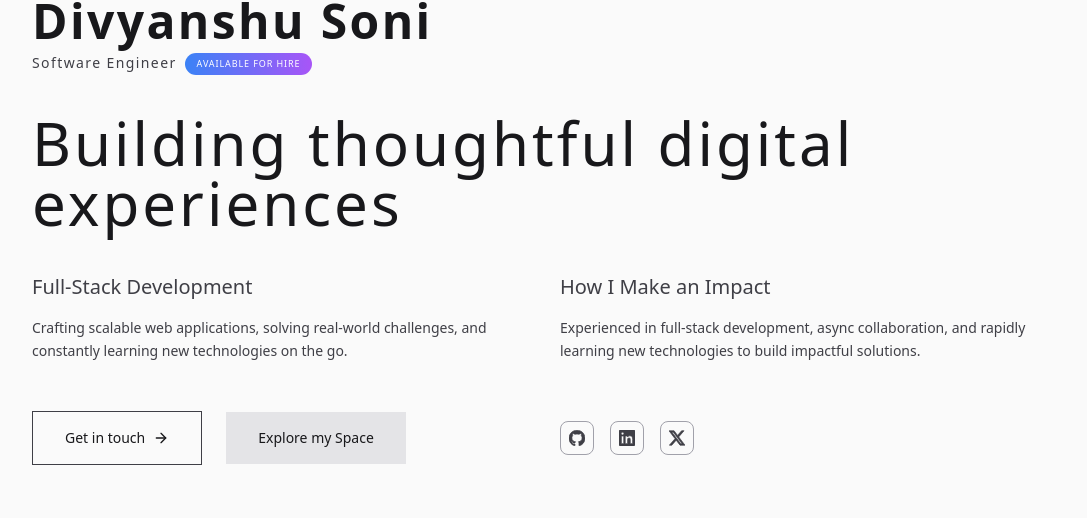
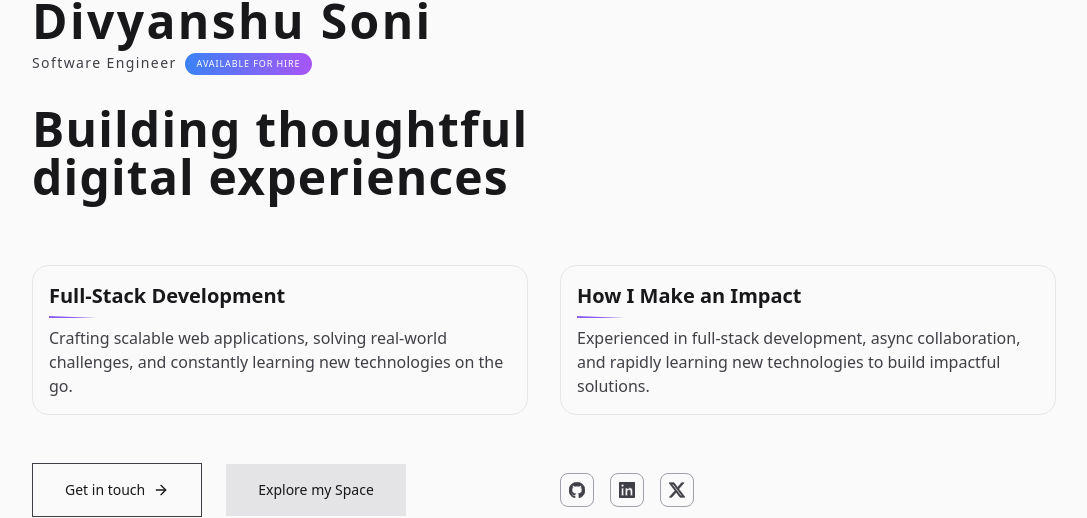
Before and after one commit to dcs-soni/portfolio, a Next.js app: page / in a window 1280 px wide. Shown: the part 123-641 px from the top of the page, without its empty margins (96-1183 px from the left). Built offline with nearby package versions, Linux system fonts and the light colour scheme; no server answers; the database is empty.

Commit message:
feat: new look to hero section

```diff
--- a/app/globals.css
+++ b/app/globals.css
@@ -15,3 +15,30 @@ body {
 html {
   scroll-behavior: smooth;
 }
+
+.sub-heading-div {
+  @apply border rounded-2xl p-4;
+  background-color: rgba(255, 255, 255, 0.03);
+}
+
+.dark .sub-heading-div {
+  border-color: rgba(255, 255, 255, 0.06);
+}
+
+.sub-heading {
+  @apply relative text-xl text-zinc-900 dark:text-zinc-300 font-semibold;
+}
+
+.sub-heading::after {
+  content: "";
+  position: absolute;
+  bottom: -0.5rem;
+  left: 0;
+  width: 3rem;
+  height: 2px;
+  /* background: linear-gradient(to right, #3b82f6, #8b5cf6); */
+  /* background: linear-gradient(to right, #8b5cf6, rgba(59, 130, 246, 0));
+  border-radius: 3px; */
+  background: #8b5cf6;
+  clip-path: polygon(0 0, 100% 100%, 0% 100%);
+}
--- a/components/Hero.tsx
+++ b/components/Hero.tsx
@@ -30,7 +30,7 @@ export default function Hero() {
         /> */}
 
         <motion.h1
-          className="text-3xl md:text-5xl text-zinc-900 font-semibold dark:text-zinc-100 mb-2 tracking-wider"
+          className="text-3xl md:text-5xl text-zinc-900 font-bold dark:text-zinc-100 mb-2 tracking-wider"
           initial={{ opacity: 0, y: 20 }}
           animate={{ opacity: 1, y: 0 }}
           transition={{ duration: 0.5 }}
@@ -56,7 +56,7 @@ export default function Hero() {
         </motion.p>
 
         <motion.h2
-          className="text-zinc-900 dark:text-zinc-300 text-3xl md:text-5xl lg:text-6xl font-light leading-tight my-10 tracking-wider"
+          className="text-zinc-900 dark:text-zinc-300 text-3xl md:text-5xl lg:text-5xl md:max-w-2xl font-semibold leading-tight mt-8 mb-16 tracking-wide"
           initial={{ opacity: 0, y: 20 }}
           animate={{ opacity: 1, y: 0 }}
           transition={{ duration: 0.5, delay: 0.2 }}
@@ -72,19 +72,15 @@ export default function Hero() {
           animate={{ opacity: 1, y: 0 }}
           transition={{ duration: 0.5, delay: 0.4 }}
           viewport={{ once: false, amount: 0.2 }}>
-          <div className="space-y-4">
-            <h3 className="text-xl text-zinc-700 dark:text-zinc-400">
-              {RESUME_DATA.subHeadingOne}
-            </h3>
-            <p className="text-sm md:text-md text-zinc-700 dark:text-gray-400 leading-relaxed">
+          <div className="space-y-4 sub-heading-div ">
+            <h3 className="sub-heading">{RESUME_DATA.subHeadingOne}</h3>
+            <p className="text-xs md:text-base text-zinc-700 dark:text-gray-400 leading-relaxed">
               {RESUME_DATA.subTextOne}
             </p>
           </div>
-          <div className="space-y-4">
-            <h3 className="text-xl text-zinc-700 dark:text-zinc-400">
-              {RESUME_DATA.subHeadingTwo}
-            </h3>
-            <p className="text-sm md:text-md text-zinc-700 dark:text-gray-400 leading-relaxed">
+          <div className="space-y-4 sub-heading-div">
+            <h3 className="sub-heading">{RESUME_DATA.subHeadingTwo}</h3>
+            <p className="text-xs md:text-base text-zinc-700 dark:text-gray-400 leading-relaxed">
               {RESUME_DATA.subTextTwo}
             </p>
           </div>
```
